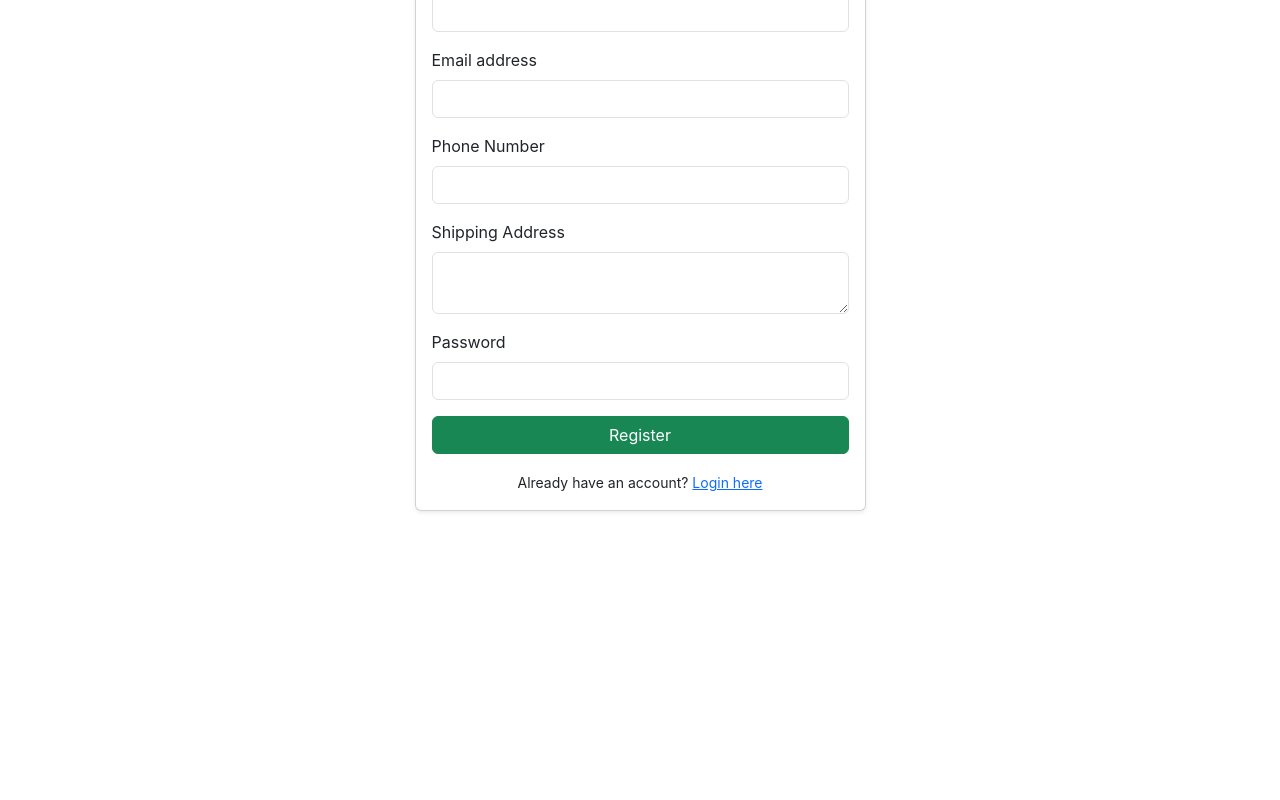
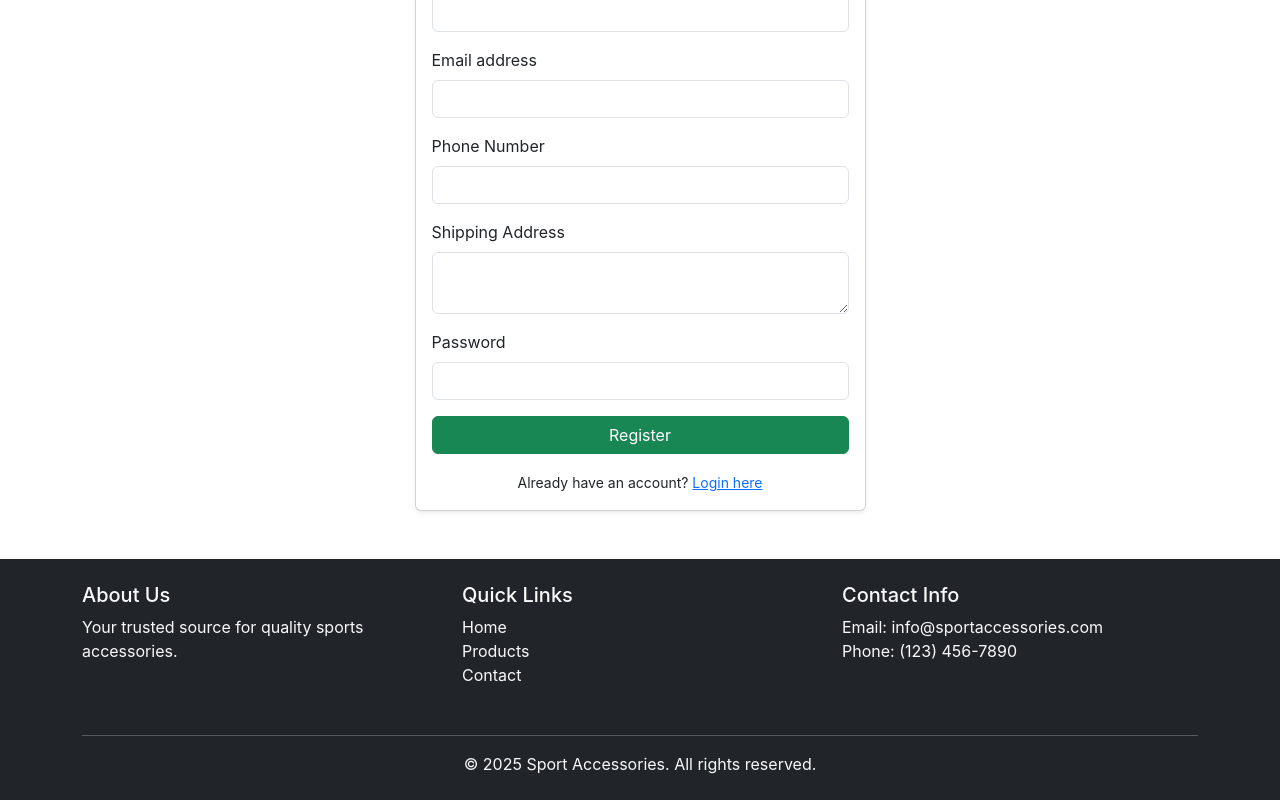
Before and after one commit to junaid11P/MERN, a React (Create React App) app in the folder SportAccessories/frontend/: page /register in a window 1280 px wide. Shown: the part 260-1060 px from the top of the page. Before the commit the page ends 819 px from the top, so only its background shows below. Built offline with nearby package versions, Linux system fonts and the light colour scheme.

Commit message:
footer added

```diff
--- a/SportAccessories/frontend/src/App.css
+++ b/SportAccessories/frontend/src/App.css
@@ -11,6 +11,14 @@
   .App-logo {
     animation: App-logo-spin infinite 20s linear;
   }
+}
+.footer {
+  margin-top: auto;
+  width: 100%;
+}
+
+.min-vh-100 {
+  min-height: 100vh;
 }
 
 .App-header {
--- a/SportAccessories/frontend/src/App.js
+++ b/SportAccessories/frontend/src/App.js
@@ -2,6 +2,7 @@
 import React from 'react';
 import { BrowserRouter as Router, Routes, Route } from 'react-router-dom';
 import Navbar from './component/Navbar';
+import Footer from './component/Footer';
 import Home from './pages/Home';
 import Login from './pages/Login';
 import Register from './pages/Register';
@@ -9,13 +10,17 @@
 const App = () => {
   return (
     <Router>
+      <div className="d-flex flex-column min-vh-100">
         <Navbar />
-      {/* Define your routes here */}
+        <main className="flex-grow-1">
           <Routes>
             <Route path="/" element={<Home />} />
             <Route path="/login" element={<Login />} />
             <Route path="/register" element={<Register />} />
           </Routes>
+        </main>
+        <Footer />
+      </div>
     </Router>
   );
 };
--- a/SportAccessories/frontend/src/component/Footer.jsx
+++ b/SportAccessories/frontend/src/component/Footer.jsx
@@ -1,4 +1,5 @@
 import React from 'react';
+
 
 const Footer = () => {
   return (
```
Lines whose indentation alone changed are shown as unchanged.
